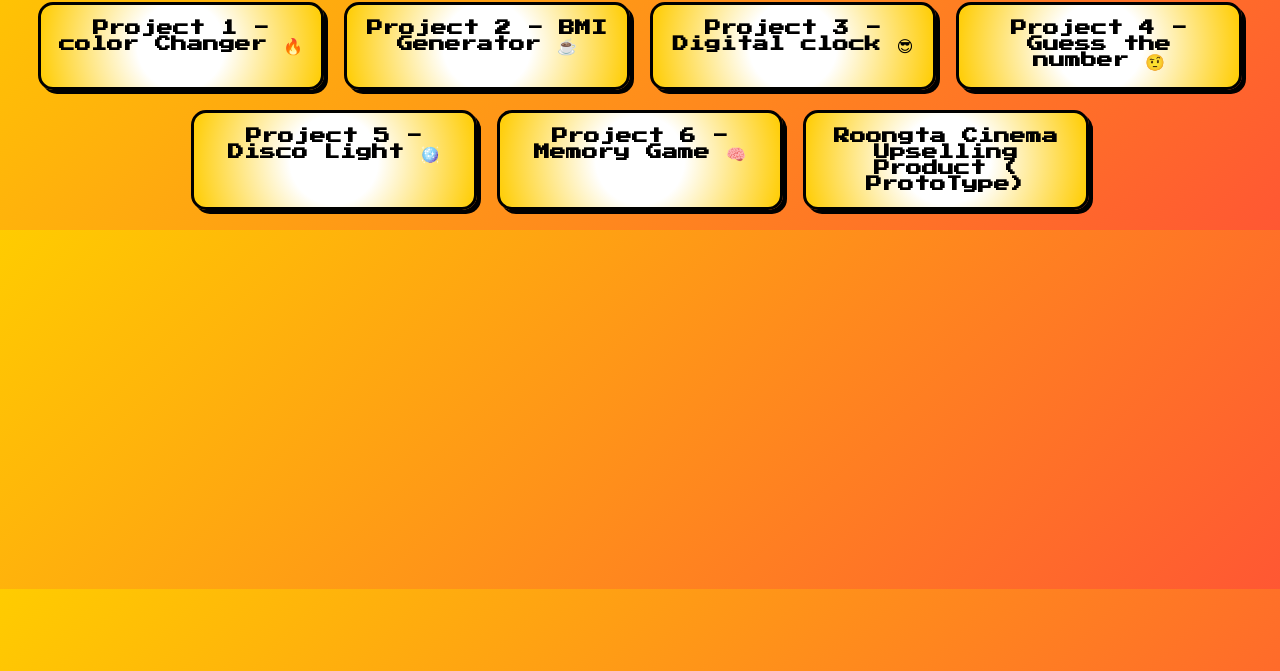
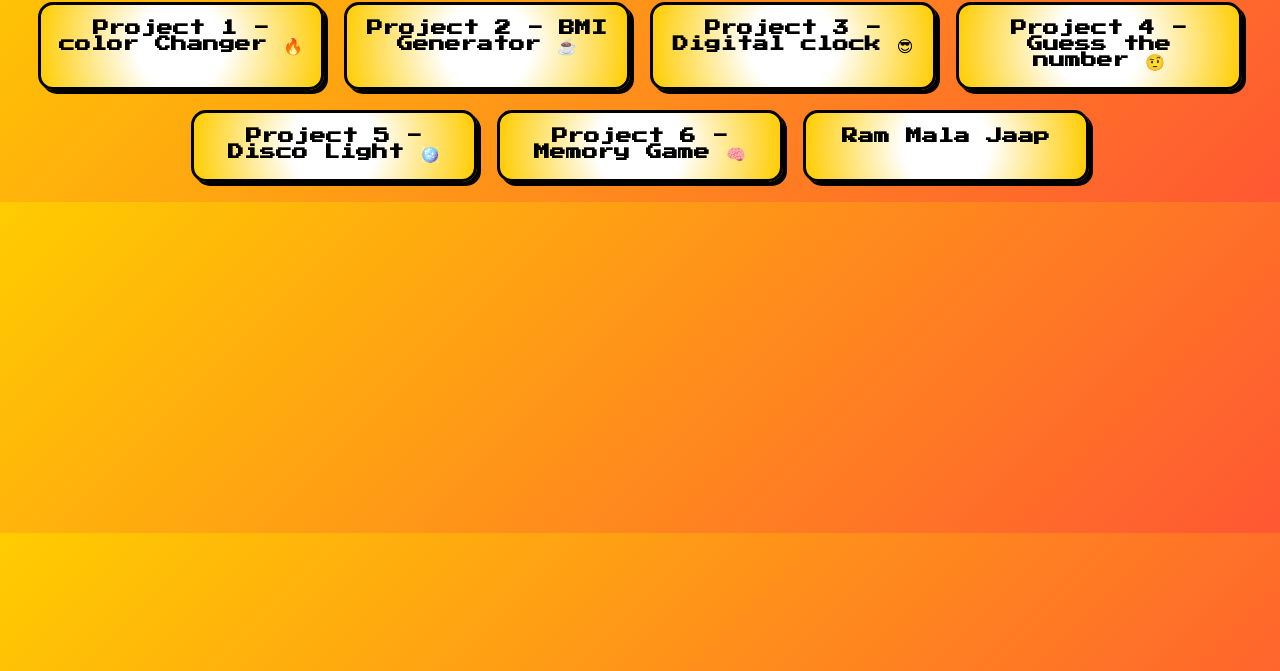
Before and after one commit to rishabhacejain/ProjectsRepo, a plain HTML site: page index.html in a window 1280 px wide. Shown: the part 129-800 px from the top of the page. Drawn offline with Linux system fonts and the light colour scheme.

Commit message:
Update index.html

```diff
--- a/index.html
+++ b/index.html
@@ -24,8 +24,7 @@
                 🤨</a>
             <a class="project-link" href="./5_Disco_Page/disco.html">Project 5 - Disco Light 🪩</a>
             <a class="project-link" href="./6_Memory_Game/Memory_game.html">Project 6 - Memory Game 🧠 </a>
-            <a class="project-link" href="./Roongta Cinema/rcinema.html">Roongta Cinema Upselling Product (
-                ProtoType) </a>
+            <a class="project-link" href="./Ram_Mala/ram.html"> Ram Mala Jaap </a>
 
         </div>
     </main>
```
